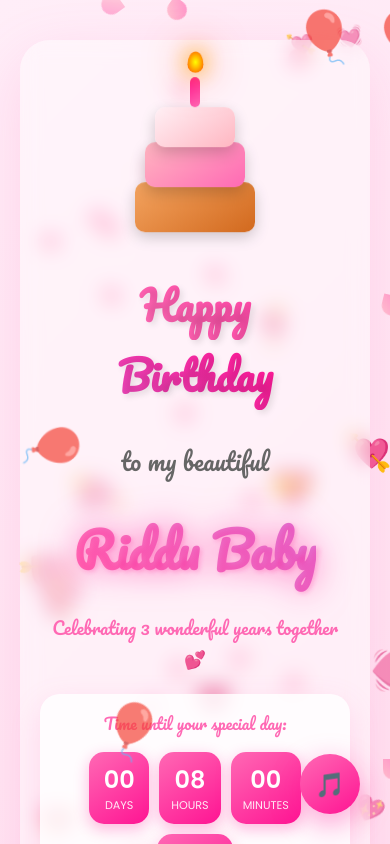
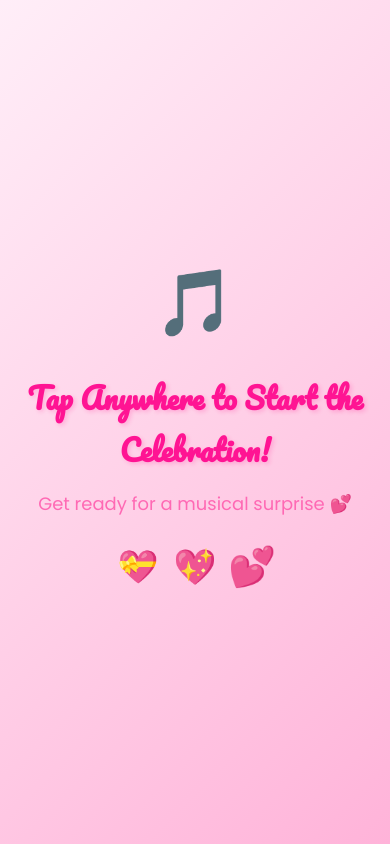
Before and after one commit to noob-akram-dev/riddhi-birthday, a plain HTML site: page index.html in a window 390 px wide. Shown: the top 844 px of the page. Drawn offline with Linux system fonts and the light colour scheme.

Commit message:
feat: add autoplay music with click-to-start overlay
- Added 'Tap Anywhere to Start' overlay that appears after preloader
- Music automatically plays when user clicks the overlay
- Beautiful animations on the start screen (pulsing, bouncing icons)
- Music control button updates automatically when music starts
- Smooth transition from preloader → start overlay → main content
- Mobile responsive design for the start overlay

```diff
--- a/index.html
+++ b/index.html
@@ -35,6 +35,18 @@
             <div class="preloader-text">Loading your surprise...</div>
             <div class="preloader-hearts">
                 <span>💕</span><span>💖</span><span>💗</span>
+            </div>
+        </div>
+    </div>
+
+    <!-- Click to Start Celebration Overlay -->
+    <div id="startOverlay" class="start-overlay">
+        <div class="start-content">
+            <div class="start-icon">🎵</div>
+            <h2 class="start-title">Tap Anywhere to Start the Celebration!</h2>
+            <p class="start-subtitle">Get ready for a musical surprise 💕</p>
+            <div class="start-hearts">
+                <span>💝</span><span>💖</span><span>💕</span>
             </div>
         </div>
     </div>
@@ -291,8 +303,7 @@
 
     <div class="music-control" id="musicControl">🎵</div>
 
-    <!-- Scroll to Top Button -->
-    <button id="scrollToTop" class="scroll-to-top" onclick="scrollToTop()" title="Back to top"><span class="scroll-arrow">⬆️</span></button>
+
 
     <script src="script.js"></script>
 </body>
--- a/script.js
+++ b/script.js
@@ -267,8 +267,10 @@ document.addEventListener('click', function (e) {
 // Check for reduced motion preference
 const prefersReducedMotion = window.matchMedia('(prefers-reduced-motion: reduce)').matches;
 
-// Preloader
+// Preloader and Start Overlay
 const preloader = document.getElementById('preloader');
+const startOverlay = document.getElementById('startOverlay');
+let musicStarted = false;
 
 function hidePreloader() {
     if (preloader) {
@@ -276,38 +278,57 @@ function hidePreloader() {
             preloader.classList.add('hidden');
             setTimeout(() => {
                 preloader.style.display = 'none';
+                // Show start overlay after preloader
+                if (startOverlay) {
+                    startOverlay.style.display = 'flex';
+                }
             }, 500);
         }, 1500); // Show for at least 1.5 seconds
     }
 }
 
+// Start celebration on click
+function startCelebration() {
+    if (musicStarted) return;
+    musicStarted = true;
+
+    // Play music
+    if (bgMusic) {
+        bgMusic.volume = 0.7; // Set comfortable volume
+        bgMusic.play().then(() => {
+            isPlaying = true;
+            if (musicControl) {
+                musicControl.classList.add('playing');
+                musicControl.textContent = '🎶';
+            }
+        }).catch(e => {
+            console.log('Audio play failed:', e);
+        });
+    }
+
+    // Hide start overlay
+    if (startOverlay) {
+        startOverlay.classList.add('hidden');
+        setTimeout(() => {
+            startOverlay.style.display = 'none';
+        }, 600);
+    }
+
+    // Start initial animations
+    createConfetti();
+    createHeartsExplosion();
+    playSound('celebration');
+}
+
 // Hide preloader when page is loaded
 window.addEventListener('load', hidePreloader);
 
-// Scroll to Top functionality
-const scrollToTopBtn = document.getElementById('scrollToTop');
-
-function scrollToTop() {
-    window.scrollTo({
-        top: 0,
-        behavior: prefersReducedMotion ? 'auto' : 'smooth'
-    });
+// Start overlay click handler
+if (startOverlay) {
+    startOverlay.addEventListener('click', startCelebration);
 }
 
-// Show/hide scroll to top button based on scroll position
-let scrollTimeout;
-window.addEventListener('scroll', () => {
-    if (scrollTimeout) return;
 
-    scrollTimeout = setTimeout(() => {
-        if (window.pageYOffset > 500) {
-            scrollToTopBtn?.classList.add('visible');
-        } else {
-            scrollToTopBtn?.classList.remove('visible');
-        }
-        scrollTimeout = null;
-    }, 100);
-}, { passive: true });
 
 // Intersection Observer for scroll animations
 const observerOptions = {
--- a/style.css
+++ b/style.css
@@ -17,6 +17,7 @@ body {
 
 /* Accessibility: Reduced Motion */
 @media (prefers-reduced-motion: reduce) {
+
     *,
     *::before,
     *::after {
@@ -47,7 +48,7 @@ body {
     left: -100%;
     width: 100%;
     height: 100%;
-    background: linear-gradient(90deg, transparent, rgba(255,255,255,0.4), transparent);
+    background: linear-gradient(90deg, transparent, rgba(255, 255, 255, 0.4), transparent);
     animation: shimmer 1.5s infinite;
 }
 
@@ -122,54 +123,130 @@ img.loaded {
     animation-delay: 0.4s;
 }
 
-/* Scroll to Top Button */
-.scroll-to-top {
+/* Click to Start Overlay */
+.start-overlay {
     position: fixed;
-    bottom: 30px;
-    right: 30px;
-    width: 50px;
-    height: 50px;
-    border-radius: 50%;
-    background: linear-gradient(145deg, #ff69b4, #ff1493);
-    color: white;
-    border: none;
-    font-size: 1.5rem;
+    top: 0;
+    left: 0;
+    width: 100%;
+    height: 100%;
+    background: linear-gradient(135deg, #ffeef8 0%, #ffd1e8 50%, #ffb3d9 100%);
+    display: none;
+    z-index: 99998;
+    display: flex;
+    align-items: center;
+    justify-content: center;
     cursor: pointer;
-    box-shadow: 0 5px 20px rgba(255, 20, 147, 0.4);
-    z-index: 1000;
+    transition: opacity 0.6s ease, visibility 0.6s ease;
+}
+
+.start-overlay.hidden {
     opacity: 0;
     visibility: hidden;
-    transform: translateY(20px);
-    transition: all 0.3s ease;
-}
-
-.scroll-to-top.visible {
-    opacity: 1;
-    visibility: visible;
-    transform: translateY(0);
-}
-
-.scroll-to-top:hover {
-    transform: translateY(-5px);
-    box-shadow: 0 8px 30px rgba(255, 20, 147, 0.6);
-}
-
-.scroll-to-top:hover .scroll-arrow {
-    animation: spinArrow 1s linear infinite;
-}
-
-@keyframes spinArrow {
-    from {
-        transform: rotate(0deg);
-    }
-    to {
-        transform: rotate(360deg);
-    }
-}
-
-.scroll-to-top:active {
-    transform: translateY(0) scale(0.95);
-}
+    pointer-events: none;
+}
+
+.start-content {
+    text-align: center;
+    padding: 40px;
+    animation: startPulse 2s ease-in-out infinite;
+}
+
+@keyframes startPulse {
+
+    0%,
+    100% {
+        transform: scale(1);
+    }
+
+    50% {
+        transform: scale(1.02);
+    }
+}
+
+.start-icon {
+    font-size: 6rem;
+    margin-bottom: 20px;
+    animation: musicBounce 1s ease-in-out infinite;
+}
+
+@keyframes musicBounce {
+
+    0%,
+    100% {
+        transform: translateY(0);
+    }
+
+    50% {
+        transform: translateY(-15px);
+    }
+}
+
+.start-title {
+    font-family: 'Pacifico', cursive;
+    color: #ff1493;
+    font-size: 2.5rem;
+    margin-bottom: 15px;
+    text-shadow: 2px 2px 4px rgba(255, 20, 147, 0.2);
+}
+
+.start-subtitle {
+    font-family: 'Poppins', sans-serif;
+    color: #ff69b4;
+    font-size: 1.3rem;
+    margin-bottom: 25px;
+}
+
+.start-hearts {
+    font-size: 2rem;
+}
+
+.start-hearts span {
+    display: inline-block;
+    animation: heartBeat 1s ease-in-out infinite;
+    margin: 0 8px;
+}
+
+.start-hearts span:nth-child(2) {
+    animation-delay: 0.2s;
+}
+
+.start-hearts span:nth-child(3) {
+    animation-delay: 0.4s;
+}
+
+@keyframes heartBeat {
+
+    0%,
+    100% {
+        transform: scale(1);
+    }
+
+    50% {
+        transform: scale(1.2);
+    }
+}
+
+/* Mobile responsive for start overlay */
+@media (max-width: 768px) {
+    .start-title {
+        font-size: 1.8rem;
+    }
+
+    .start-subtitle {
+        font-size: 1.1rem;
+    }
+
+    .start-icon {
+        font-size: 4rem;
+    }
+
+    .start-content {
+        padding: 20px;
+    }
+}
+
+
 
 /* Floating Hearts Background */
 #hearts-container {
@@ -790,9 +867,12 @@ img.loaded {
 }
 
 @keyframes giftBoxPulse {
-    0%, 100% {
+
+    0%,
+    100% {
         box-shadow: 0 0 0 0 rgba(255, 105, 180, 0.4);
     }
+
     50% {
         box-shadow: 0 0 0 20px rgba(255, 105, 180, 0);
     }
@@ -867,10 +947,13 @@ img.loaded {
 }
 
 @keyframes giftTextPulse {
-    0%, 100% {
+
+    0%,
+    100% {
         opacity: 1;
         transform: scale(1);
     }
+
     50% {
         opacity: 0.8;
         transform: scale(1.05);
@@ -890,9 +973,12 @@ img.loaded {
 }
 
 @keyframes hintPulse {
-    0%, 100% {
+
+    0%,
+    100% {
         opacity: 0.7;
     }
+
     50% {
         opacity: 1;
     }
@@ -2001,14 +2087,7 @@ textarea {
         font-size: 1.1rem;
     }
 
-    /* Scroll to top mobile */
-    .scroll-to-top {
-        width: 45px;
-        height: 45px;
-        font-size: 1.3rem;
-        bottom: 20px;
-        right: 20px;
-    }
+
 
     /* Gift box mobile */
     .gift-box {
```
